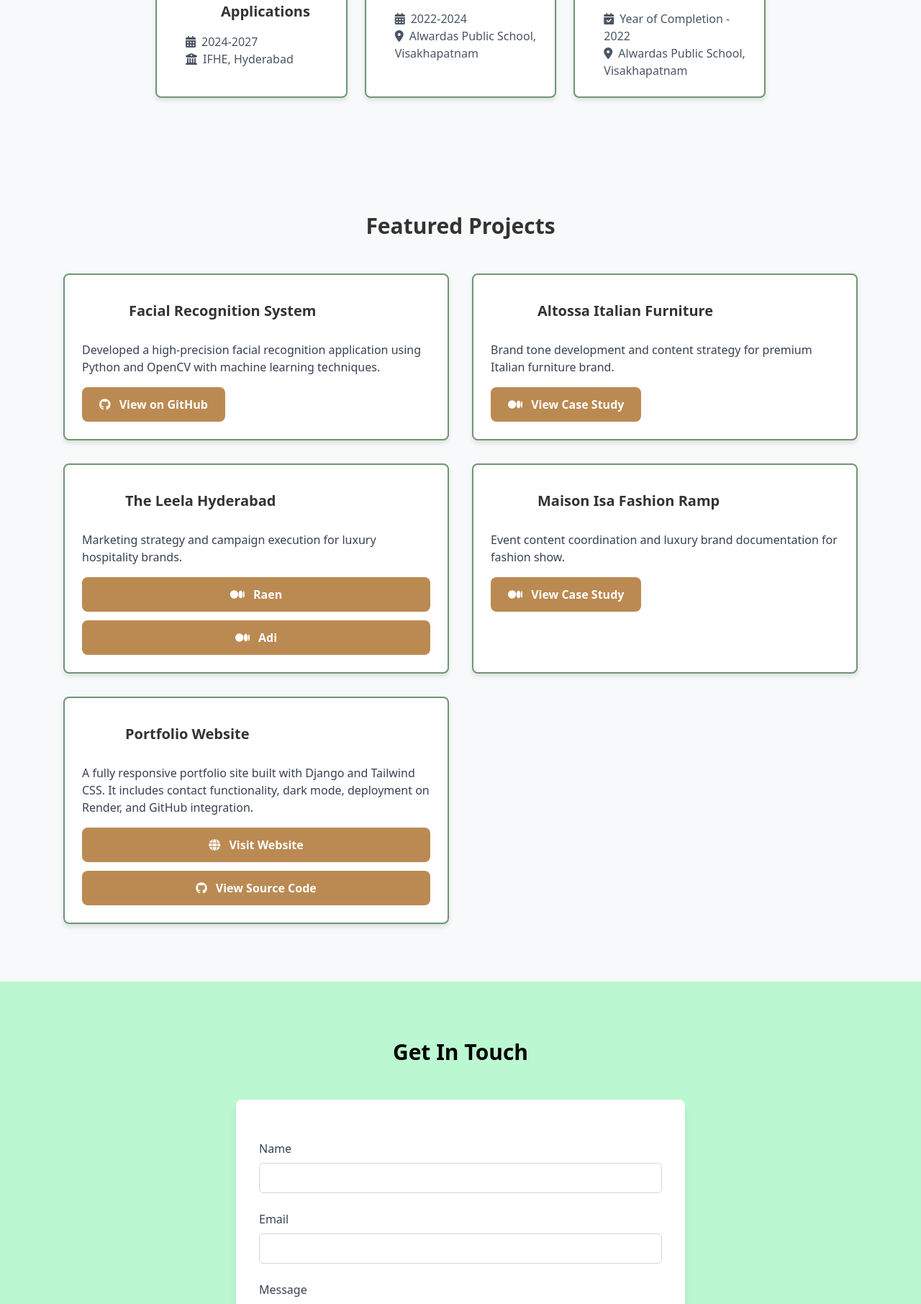
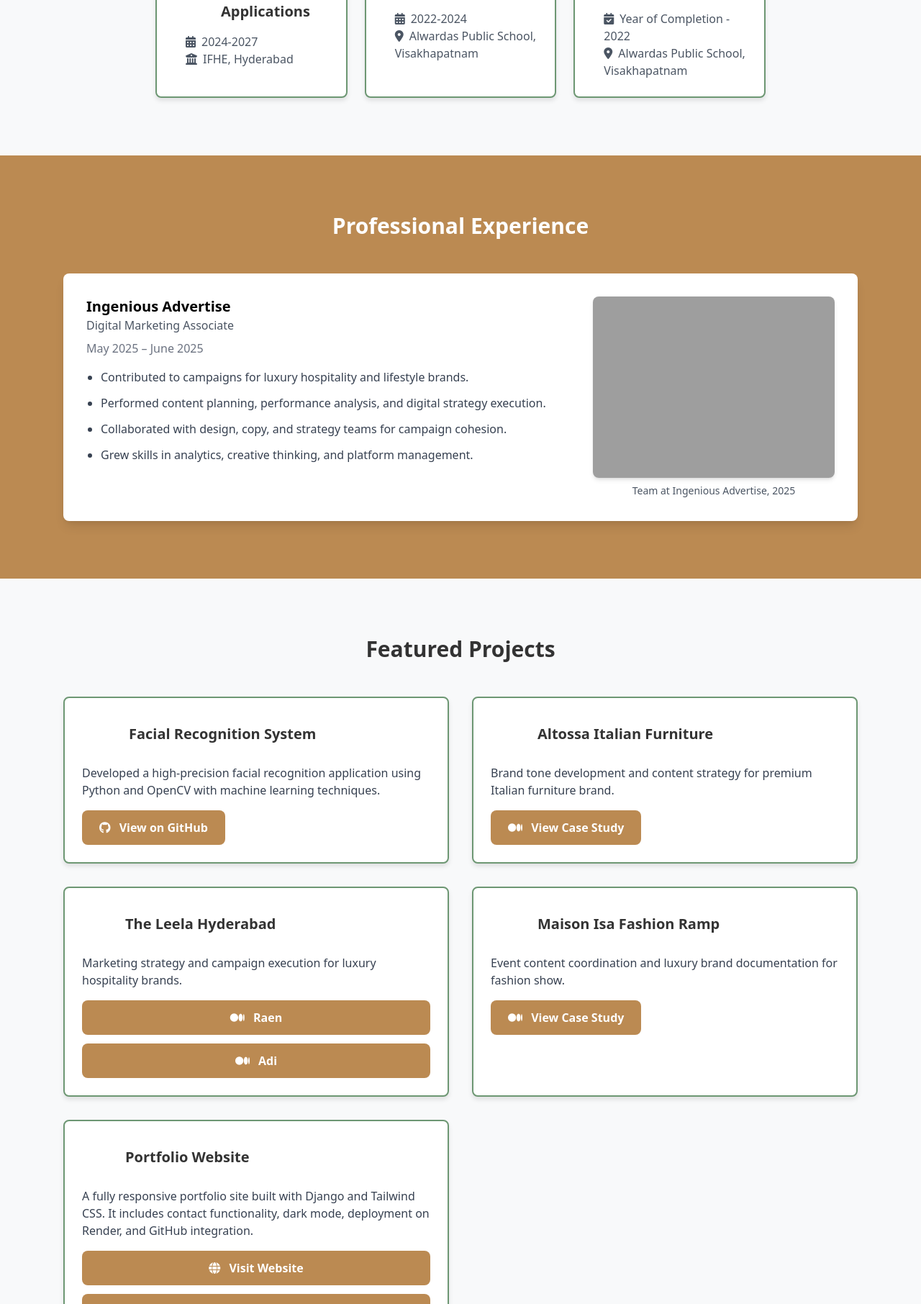
Before and after one commit to Dishant-V/Django-portfolio, a Django app: page / in a window 1280 px wide. Shown: the part 1428-3240 px from the top of the page at 72% size. Run offline with Django 5.2, Linux system fonts and the light colour scheme; some libraries are stand-ins or nearby versions; grey boxes are pictures that could not be loaded.

```diff
--- a/templates/index.html
+++ b/templates/index.html
@@ -308,6 +308,32 @@
             </div>
         </div>
     </section>
+    <section id="experience" class="py-20" style="background-color: var(--warm-brown); color: white;">
+    <div class="container mx-auto px-6 max-w-6xl">
+        <h2 class="text-3xl font-bold text-center mb-12">Professional Experience</h2>
+
+         <div class="flex flex-col md:flex-row gap-8 items-start bg-white text-black p-8 rounded-lg shadow-lg">
+        <!-- Text Content -->
+        <div class="md:w-2/3">
+            <h3 class="text-xl font-semibold text-deep-green">Ingenious Advertise</h3>
+            <p class="text-gray-600 mb-2">Digital Marketing Associate</p>
+            <p class="text-gray-500 font-medium mb-4">May 2025 – June 2025</p>
+            <ul class="list-disc space-y-3 pl-5 text-gray-700">
+            <li>Contributed to campaigns for luxury hospitality and lifestyle brands.</li>
+            <li>Performed content planning, performance analysis, and digital strategy execution.</li>
+            <li>Collaborated with design, copy, and strategy teams for campaign cohesion.</li>
+            <li>Grew skills in analytics, creative thinking, and platform management.</li>
+            </ul>
+        </div>
+
+      <!-- Team Photo -->
+        <div class="md:w-1/3">
+            <img src="https://github.com/Dishant-V/Django-portfolio/blob/f510312832b150f9d04862bf95d7e3574027d311/team%40ing.jpg" alt="Team at Ingenious Advertise" class="rounded-lg shadow-md">
+            <p class="text-sm text-center mt-2 text-gray-600">Team at Ingenious Advertise, 2025</p>
+        </div>
+        </div>
+    </div>
+</section>
 
    <!-- Projects Section -->
 <section id="projects" class="py-20 section-bg">
```
